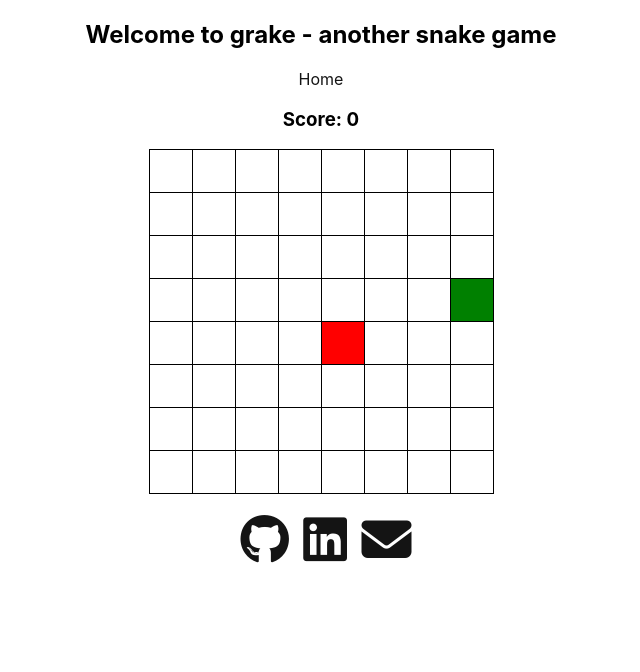
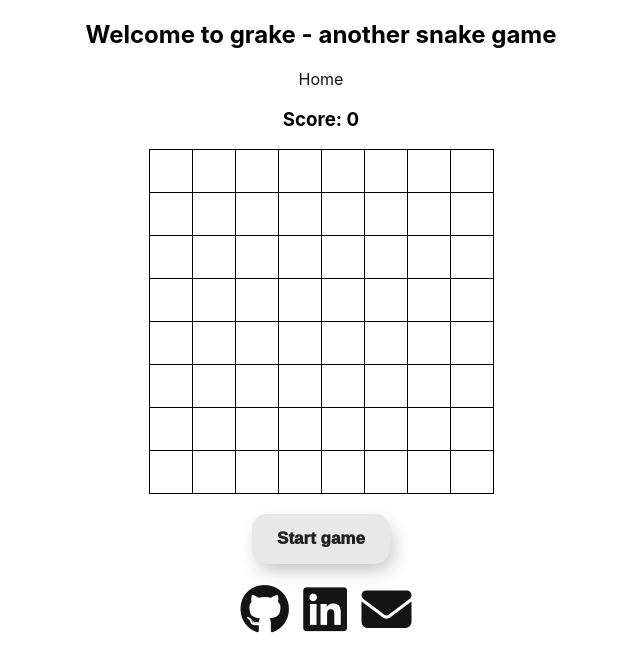
Before and after one commit to greatmoves/grake, a plain HTML site: page index.html in a window 1280 px wide. Shown: the whole page, without its empty margins (319-959 px from the left). Drawn offline with Linux system fonts and the light colour scheme.

Commit message:
added start game button

```diff
--- a/app.js
+++ b/app.js
@@ -7,6 +7,9 @@ const Right = "ArrowRight";
 
 var gamegrid = document.getElementById("gamegrid");
 var score = document.getElementById("score");
+
+document.getElementById("newGameButton").onmousedown = window.onload;
+
 
 window.addEventListener("keydown", (event) => {
     setTimeout(() => {
@@ -27,9 +30,14 @@ window.addEventListener("keydown", (event) => {
 
     }, 1)
 })
-
 window.onload = () => {
     init();
+}
+
+document.getElementById("newGameButton").onmousedown = start;
+
+function start () {
+    reset();
     loop();
 }
 
@@ -119,8 +127,6 @@ class Snake {
 }
 
 function eatApple() {
-    // console.log(snake.body[snake.body.length -1].x);
-    // console.log(snake.body[snake.body.length -1].y);
     if(snake.body[snake.body.length -1].x == apple.x && snake.body[snake.body.length -1].y == apple.y) {
         snake.body[snake.body.length] = {x: apple.x, y: apple.y};
         num_apples += 1
@@ -130,7 +136,7 @@ function eatApple() {
 }
 
 function hitWall() {
-     var head = {x:snake.body[snake.body.length-1].x, y:snake.body[snake.body.length-1].y}
+    var head = {x:snake.body[snake.body.length-1].x, y:snake.body[snake.body.length-1].y}
     if(head.x < 0 || head.x >= grid_size) {
         // make lose function
         clearInterval(gameloop);
@@ -154,7 +160,21 @@ function init() {
             gamegrid.rows[x].insertCell()
         }
     }
+    gameloop;
+    num_apples = 0;
+    score.innerText = "Score: " + num_apples;
+    snake = new Snake(3,2,1);
+    apple = new Apple();
 
+}
+
+function reset() {
+    for (let index = 0; index < grid_size; index++) {
+        for (let y_index = 0; y_index < grid_size; y_index++) {
+            gamegrid.rows[index].deleteCell(0);
+        }
+    }
+    init();
 }
 
 function draw() {
@@ -181,5 +201,5 @@ function draw() {
 
 var gameloop;
 var num_apples = 0;
-let snake = new Snake(3,0,1);
+let snake = new Snake(3,2,1);
 let apple = new Apple();
--- /dev/null
+++ b/button.css
@@ -0,0 +1,39 @@
+/* From uiverse.io by @alexroumi */
+button {
+    padding: 15px 25px;
+    border: unset;
+    border-radius: 15px;
+    color: #212121;
+    z-index: 1;
+    background: #e8e8e8;
+    position: relative;
+    font-weight: 1000;
+    font-size: 17px;
+    -webkit-box-shadow: 4px 8px 19px -3px rgba(0,0,0,0.27);
+    box-shadow: 4px 8px 19px -3px rgba(0,0,0,0.27);
+    transition: all 250ms;
+    overflow: hidden;
+   }
+
+   button::before {
+    content: "";
+    position: absolute;
+    top: 0;
+    left: 0;
+    height: 100%;
+    width: 0;
+    border-radius: 15px;
+    background-color: #212121;
+    z-index: -1;
+    -webkit-box-shadow: 4px 8px 19px -3px rgba(0,0,0,0.27);
+    box-shadow: 4px 8px 19px -3px rgba(0,0,0,0.27);
+    transition: all 250ms
+   }
+
+   button:hover {
+    color: #e8e8e8;
+   }
+
+   button:hover::before {
+    width: 100%;
+   }
--- a/index.html
+++ b/index.html
@@ -4,7 +4,7 @@
     <meta charset="UTF-8">
     <meta http-equiv="X-UA-Compatible" content="IE=edge">
     <meta name="viewport" content="width=device-width, initial-scale=1.0">
-    <title>grake - snake game written by greatmoves</title>
+    <title>grake</title>
     <link rel="stylesheet" href="style.css">
 </head>
 <body>
@@ -20,6 +20,10 @@
     <script defer type="module" src = "app.js"></script>
 
 </body>
+<div class = 'newGameButton'>
+    <head><link rel="stylesheet" href="button.css"></head>
+    <button id = 'newGameButton'>Start game</button>
+</div>
 <footer>
     <div className="link-bar">
         <head><link rel="stylesheet" href="https://cdnjs.cloudflare.com/ajax/libs/font-awesome/6.1.1/css/all.min.css"></link></head>
--- a/style.css
+++ b/style.css
@@ -77,3 +77,10 @@ footer {
 .fa-solid:hover {
     color: #ccffcc;
 }
+
+.newGameButton {
+    display: flex;
+    justify-content: center;
+    align-items: center;
+    margin-top: 20px;
+  }
```
